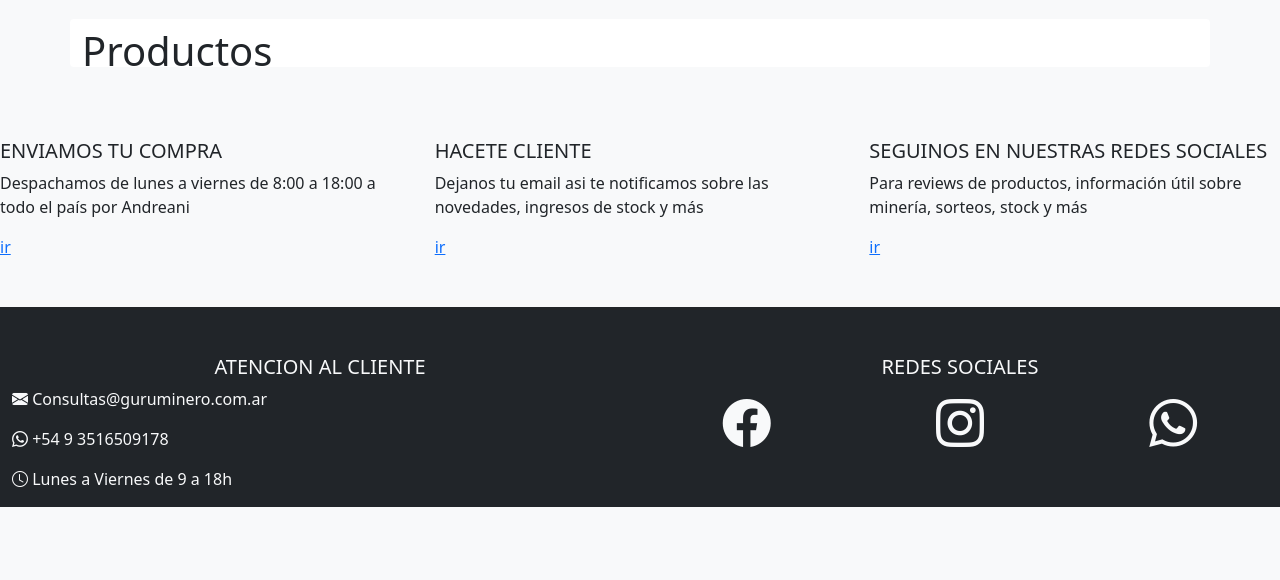
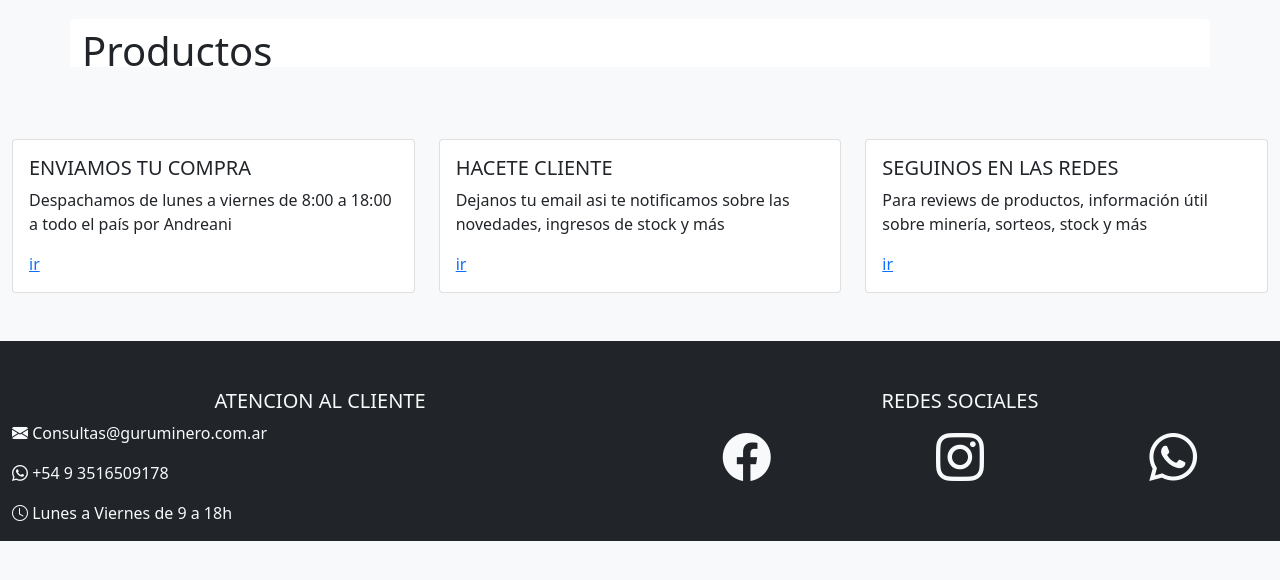
Before and after one commit to ivanln26/404_minerva, a Django app: page / in a window 1280 px wide. Shown: the part 56-636 px from the top of the page. Run offline with Django 3.2, Linux system fonts and the light colour scheme; data that the repository does not hold is empty.

Commit message:
Stylize features

```diff
--- a/minerva/templates/features.html
+++ b/minerva/templates/features.html
@@ -1,17 +1,43 @@
-<div class="row py-5">
-  <div class="col">
+{% block features %}
+  <div class="row py-5 mx-auto row-cols-1 row-cols-md-3 g-4">
+    <div class="col ">
+        <div class="card">
+            <div class="card-body">
+                <div class="card-title">
                     <h5>ENVIAMOS TU COMPRA</h5>
+                </div>
+                <div class="card-text">
                     <p>Despachamos de lunes a viernes de 8:00 a 18:00 a todo el país por Andreani</p>
                     <a class="icon-link" href="#">ir</a>
                 </div>
+            </div>
+        </div>
+    </div>
     <div class="col">
+        <div class="card">
+            <div class="card-body">
+                <div class="card-title">
                     <h5>HACETE CLIENTE</h5>
+                </div>
+                <div class="card-text">
                     <p>Dejanos tu email asi te notificamos sobre las novedades, ingresos de stock y más</p>
                     <a class="icon-link" href="#">ir</a>
                 </div>
+            </div>
+        </div>
+    </div>
     <div class="col">
-    <h5>SEGUINOS EN NUESTRAS REDES SOCIALES</h5>
+        <div class="card">
+            <div class="card-body">
+                <div class="card-title">
+                    <h5>SEGUINOS EN LAS REDES</h5>
+                </div>
+                <div class="card-text">
                     <p>Para reviews de productos, información útil sobre minería, sorteos, stock y más</p>
                     <a class="icon-link" href="#">ir</a>
                 </div>
             </div>
+        </div>
+    </div>
+  </div>
+{% endblock %}
```
Lines whose indentation alone changed are shown as unchanged.
